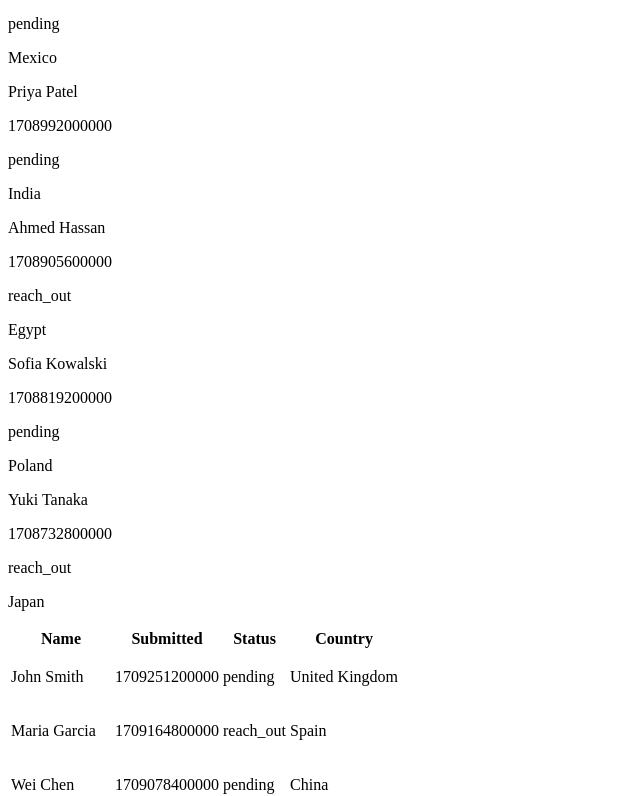
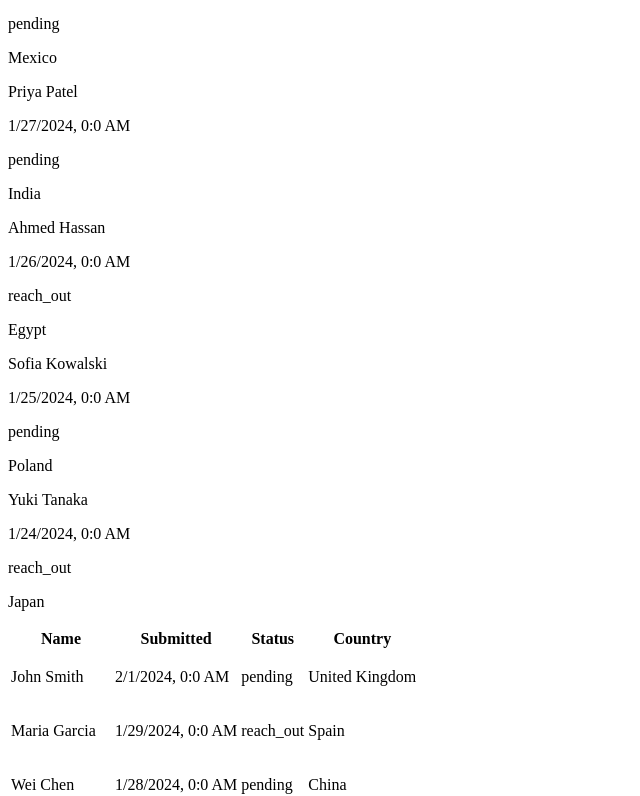
Before and after one commit to rahilvora/alma-leads-app, a Next.js app: page /dashboard/leads in a window 1280 px wide. Shown: the part 2087-2883 px from the top of the page, without its empty margins (0-640 px from the left). Built offline with nearby package versions, Linux system fonts and the light colour scheme.

Commit message:
Adds util to convert epoch to required date time formate.

```diff
--- a/app/components/dashboard/leads/leads-table.tsx
+++ b/app/components/dashboard/leads/leads-table.tsx
@@ -1,5 +1,6 @@
 import { fetchFilteredLeads } from "@/app/data/leads-queries"
 import { Lead } from "@/app/data/data-defination";
+import { epochToDateTime } from "@/app/utils/date-time-util";
 export default async function LeadsTable({
   query, currentPage,
 }: {
@@ -22,7 +23,7 @@ export default async function LeadsTable({
                     <div className="mb-2 flex items-center">
                       <p>{lead.name}</p>
                     </div>
-                    <p className="text-sm text-gray-500">{lead.submitted_at}</p>
+                    <p className="text-sm text-gray-500">{epochToDateTime(lead.submitted_at)}</p>
                   </div>
                   <div>
                     <div className="mb-2 flex items-center">
@@ -61,7 +62,7 @@ export default async function LeadsTable({
                     <p>{lead.name}</p>
                   </td>
                   <td className="whitespace-nowrap px-3 py-3">
-                    {lead.submitted_at}
+                    {epochToDateTime(lead.submitted_at)}
                   </td>
                   <td className="whitespace-nowrap px-3 py-3">
                     {lead.status}
--- /dev/null
+++ b/app/utils/date-time-util.ts
@@ -0,0 +1,10 @@
+/**
+ * Converts epoch timestamp (in milliseconds) to a formatted date-time string
+ * @param epochTime - Epoch timestamp in milliseconds
+ * @returns Formatted date-time string
+ */
+export function epochToDateTime(epochTime: number): string {
+  const date = new Date(epochTime);
+  const AM_PM = date.getHours() < 12 ? "AM" : "PM";
+  return `${date.getMonth()}/${date.getDate()}/${date.getFullYear()}, ${date.getHours()}:${date.getMinutes()} ${AM_PM}`;
+}
```
